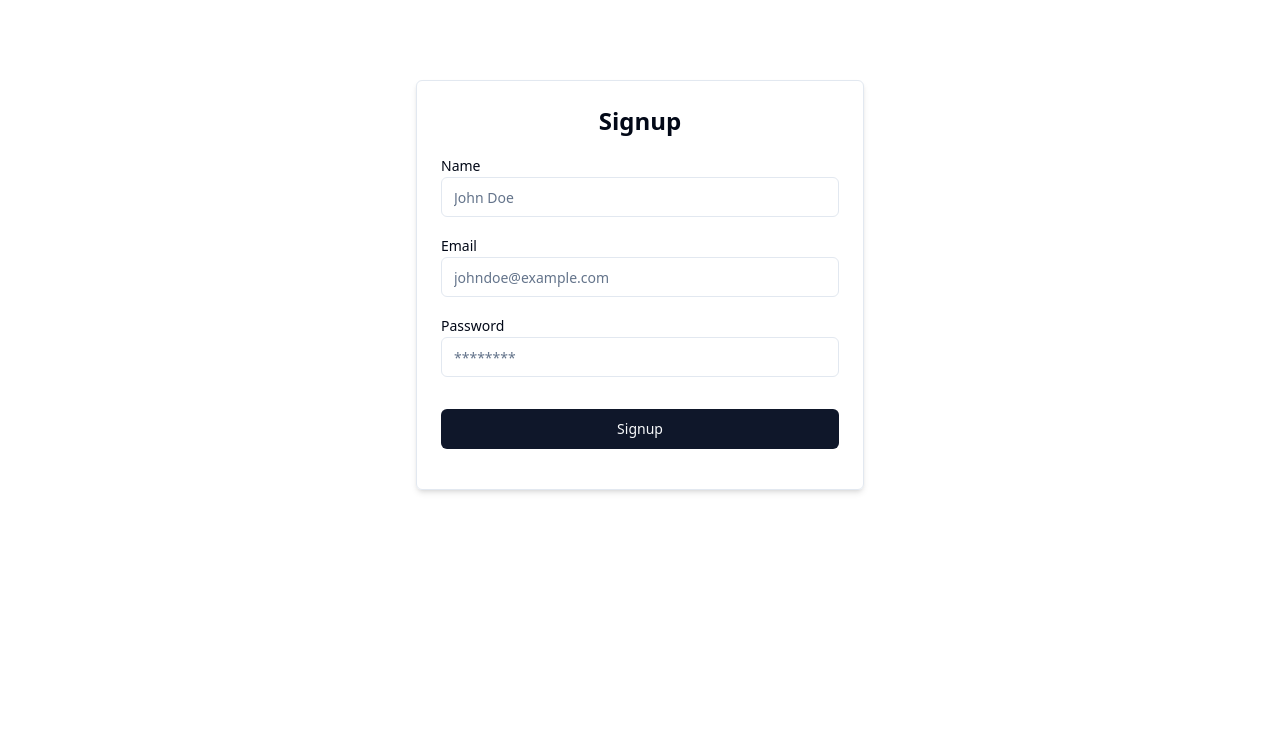
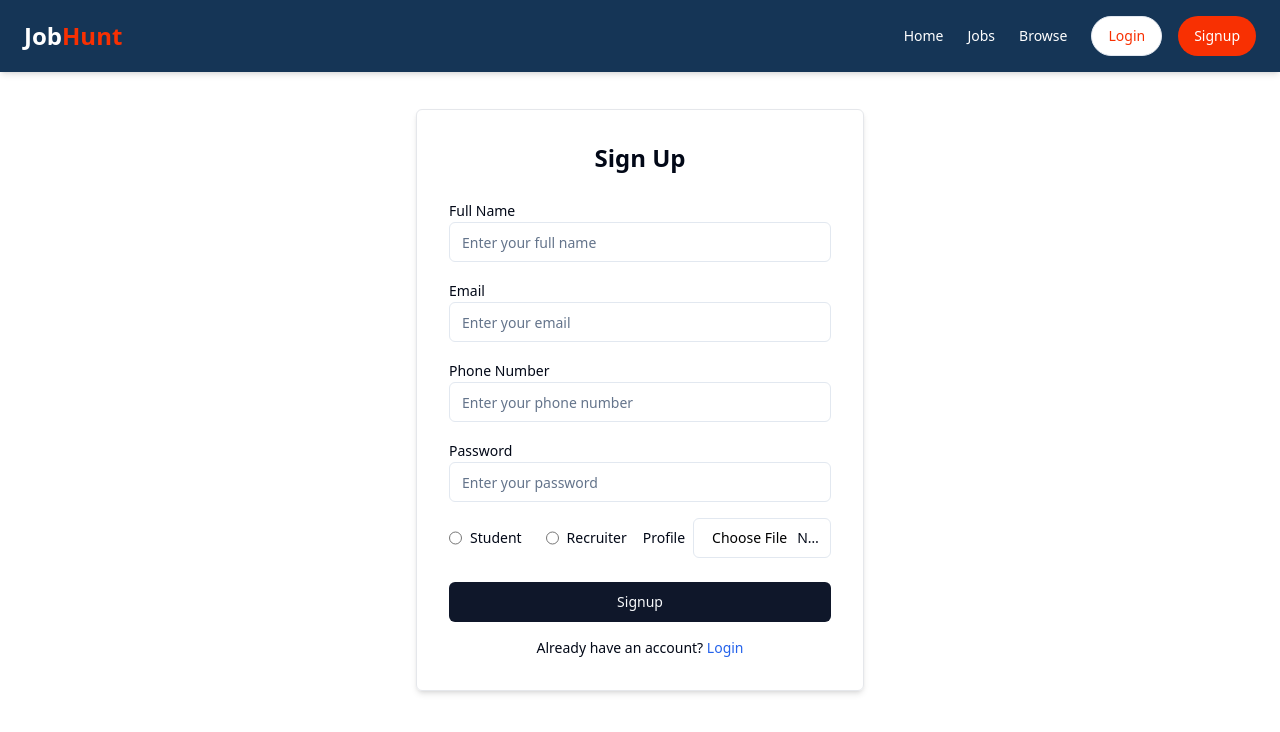
Before and after one commit to rajeev0590/Job-Hunt, a React app in the folder frontend/: page /signup in a window 1280 px wide. Shown: the top 732 px of the page. Built offline with nearby package versions, Linux system fonts and the light colour scheme; the HTML template or start-up script is replaced by a standard one.

Commit message:
authslice issue solved

```diff
--- a/frontend/src/components/auth/Signup.jsx
+++ b/frontend/src/components/auth/Signup.jsx
@@ -1,165 +1,3 @@
-// // import React, { useEffect, useState } from 'react'
-// // import Navbar from '../shared/Navbar'
-// // import { Label } from '../ui/label'
-// // import { Input } from '../ui/input'
-// // import { RadioGroup } from '../ui/radio-group'
-// // import { Button } from '../ui/button'
-// // import { Link, useNavigate } from 'react-router-dom'
-// // import axios from 'axios'
-// // import { USER_API_END_POINT } from '@/utils/constant'
-// // import { toast } from 'sonner'
-// // import { useDispatch, useSelector } from 'react-redux'
-// // import { setLoading } from '@/redux/authSlice'
-// // import { Loader2 } from 'lucide-react'
-
-// // const Signup = () => {
-
-// //     const [input, setInput] = useState({
-// //         fullname: "",
-// //         email: "",
-// //         phoneNumber: "",
-// //         password: "",
-// //         role: "",
-// //         file: ""
-// //     });
-// //     const {loading,user} = useSelector(store=>store.auth);
-// //     const dispatch = useDispatch();
-// //     const navigate = useNavigate();
-
-// //     const changeEventHandler = (e) => {
-// //         setInput({ ...input, [e.target.name]: e.target.value });
-// //     }
-// //     const changeFileHandler = (e) => {
-// //         setInput({ ...input, file: e.target.files?.[0] });
-// //     }
-// //     const submitHandler = async (e) => {
-// //         e.preventDefault();
-// //         const formData = new FormData();    //formdata object
-// //         formData.append("fullname", input.fullname);
-// //         formData.append("email", input.email);
-// //         formData.append("phoneNumber", input.phoneNumber);
-// //         formData.append("password", input.password);
-// //         formData.append("role", input.role);
-// //         if (input.file) {
-// //             formData.append("file", input.file);
-// //         }
-
-// //         try {
-// //             dispatch(setLoading(true));
-// //             const res = await axios.post(`${USER_API_END_POINT}/register`, formData, {
-// //                 headers: { 'Content-Type': "multipart/form-data" },
-// //                 withCredentials: true,
-// //             });
-// //             if (res.data.success) {
-// //                 navigate("/login");
-// //                 toast.success(res.data.message);
-// //             }
-// //         } catch (error) {
-// //             console.log(error);
-// //             toast.error(error.response.data.message);
-// //         } finally{
-// //             dispatch(setLoading(false));
-// //         }
-// //     }
-
-// //     useEffect(()=>{
-// //         if(user){
-// //             navigate("/");
-// //         }
-// //     },[])
-// //     return (
-// //         <div>
-// //             <Navbar />
-// //             <div className='flex items-center justify-center max-w-7xl mx-auto'>
-// //                 <form onSubmit={submitHandler} className='w-1/2 border border-gray-200 rounded-md p-4 my-10'>
-// //                     <h1 className='font-bold text-xl mb-5'>Sign Up</h1>
-// //                     <div className='my-2'>
-// //                         <Label>Full Name</Label>
-// //                         <Input
-// //                             type="text"
-// //                             value={input.fullname}
-// //                             name="fullname"
-// //                             onChange={changeEventHandler}
-// //                             placeholder="Enter your full name"
-// //                         />
-// //                     </div>
-// //                     <div className='my-2'>
-// //                         <Label>Email</Label>
-// //                         <Input
-// //                             type="email"
-// //                             value={input.email}
-// //                             name="email"
-// //                             onChange={changeEventHandler}
-// //                           placeholder="Enter your email"
-// //                         />
-// //                     </div>
-// //                     <div className='my-2'>
-// //                         <Label>Phone Number</Label>
-// //                         <Input
-// //                             type="text"
-// //                             value={input.phoneNumber}
-// //                             name="phoneNumber"
-// //                             onChange={changeEventHandler}
-// //                           placeholder="Enter your phone number"
-// //                         />
-// //                     </div>
-// //                     <div className='my-2'>
-// //                         <Label>Password</Label>
-// //                         <Input
-// //                             type="password"
-// //                             value={input.password}
-// //                             name="password"
-// //                             onChange={changeEventHandler}
-// //                          placeholder="Enter your password"
-// //                         />
-// //                     </div>
-// //                     <div className='flex items-center justify-between'>
-// //                         <RadioGroup className="flex items-center gap-4 my-5">
-// //                             <div className="flex items-center space-x-2">
-// //                                 <Input
-// //                                     type="radio"
-// //                                     name="role"
-// //                                     value="student"
-// //                                     checked={input.role === 'student'}
-// //                                     onChange={changeEventHandler}
-// //                                     className="cursor-pointer"
-// //                                 />
-// //                                 <Label htmlFor="r1">Student</Label>
-// //                             </div>
-// //                             <div className="flex items-center space-x-2">
-// //                                 <Input
-// //                                     type="radio"
-// //                                     name="role"
-// //                                     value="recruiter"
-// //                                     checked={input.role === 'recruiter'}
-// //                                     onChange={changeEventHandler}
-// //                                     className="cursor-pointer"
-// //                                 />
-// //                                 <Label htmlFor="r2">Recruiter</Label>
-// //                             </div>
-// //                         </RadioGroup>
-// //                         <div className='flex items-center gap-2'>
-// //                             <Label>Profile</Label>
-// //                             <Input
-// //                                 accept="image/*"
-// //                                 type="file"
-// //                                 onChange={changeFileHandler}
-// //                                 className="cursor-pointer"
-// //                             />
-// //                         </div>
-// //                     </div>
-// //                     {
-// //                         loading ? <Button className="w-full my-4"> <Loader2 className='mr-2 h-4 w-4 animate-spin' /> Please wait </Button> : <Button type="submit" className="w-full my-4">Signup</Button>
-// //                     }
-// //                     <span className='text-sm'>Already have an account? <Link to="/login" className='text-blue-600'>Login</Link></span>
-// //                 </form>
-// //             </div>
-// //         </div>
-// //     )
-// // }
-
-// // export default Signup
-
 // import React, { useEffect, useState } from 'react'
 // import Navbar from '../shared/Navbar'
 // import { Label } from '../ui/label'
@@ -229,17 +67,13 @@
 //             navigate("/");
 //         }
 //     },[])
-
 //     return (
-//         <div className="min-h-screen flex flex-col">
+//         <div>
 //             <Navbar />
-//             <div className='flex-grow flex items-center justify-center max-w-7xl mx-auto px-4 py-10 sm:py-16'>
-//                 <form
-//                   onSubmit={submitHandler}
-//                   className='w-full max-w-md border border-gray-200 rounded-md p-6 sm:p-8 shadow-md'
-//                 >
-//                     <h1 className='font-bold text-2xl mb-6 text-center'>Sign Up</h1>
-//                     <div className='mb-4'>
+//             <div className='flex items-center justify-center max-w-7xl mx-auto'>
+//                 <form onSubmit={submitHandler} className='w-1/2 border border-gray-200 rounded-md p-4 my-10'>
+//                     <h1 className='font-bold text-xl mb-5'>Sign Up</h1>
+//                     <div className='my-2'>
 //                         <Label>Full Name</Label>
 //                         <Input
 //                             type="text"
@@ -247,44 +81,40 @@
 //                             name="fullname"
 //                             onChange={changeEventHandler}
 //                             placeholder="Enter your full name"
-//                             required
 //                         />
 //                     </div>
-//                     <div className='mb-4'>
+//                     <div className='my-2'>
 //                         <Label>Email</Label>
 //                         <Input
 //                             type="email"
 //                             value={input.email}
 //                             name="email"
 //                             onChange={changeEventHandler}
-//                             placeholder="Enter your email"
-//                             required
+//                           placeholder="Enter your email"
 //                         />
 //                     </div>
-//                     <div className='mb-4'>
+//                     <div className='my-2'>
 //                         <Label>Phone Number</Label>
 //                         <Input
 //                             type="text"
 //                             value={input.phoneNumber}
 //                             name="phoneNumber"
 //                             onChange={changeEventHandler}
-//                             placeholder="Enter your phone number"
-//                             required
+//                           placeholder="Enter your phone number"
 //                         />
 //                     </div>
-//                     <div className='mb-4'>
+//                     <div className='my-2'>
 //                         <Label>Password</Label>
 //                         <Input
 //                             type="password"
 //                             value={input.password}
 //                             name="password"
 //                             onChange={changeEventHandler}
-//                             placeholder="Enter your password"
-//                             required
+//                          placeholder="Enter your password"
 //                         />
 //                     </div>
-//                     <div className='flex flex-col sm:flex-row sm:items-center sm:justify-between mb-6 gap-4'>
-//                         <RadioGroup className="flex items-center gap-6">
+//                     <div className='flex items-center justify-between'>
+//                         <RadioGroup className="flex items-center gap-4 my-5">
 //                             <div className="flex items-center space-x-2">
 //                                 <Input
 //                                     type="radio"
@@ -293,9 +123,8 @@
 //                                     checked={input.role === 'student'}
 //                                     onChange={changeEventHandler}
 //                                     className="cursor-pointer"
-//                                     required
 //                                 />
-//                                 <Label>Student</Label>
+//                                 <Label htmlFor="r1">Student</Label>
 //                             </div>
 //                             <div className="flex items-center space-x-2">
 //                                 <Input
@@ -305,9 +134,8 @@
 //                                     checked={input.role === 'recruiter'}
 //                                     onChange={changeEventHandler}
 //                                     className="cursor-pointer"
-//                                     required
 //                                 />
-//                                 <Label>Recruiter</Label>
+//                                 <Label htmlFor="r2">Recruiter</Label>
 //                             </div>
 //                         </RadioGroup>
 //                         <div className='flex items-center gap-2'>
@@ -321,15 +149,9 @@
 //                         </div>
 //                     </div>
 //                     {
-//                         loading
-//                         ? <Button className="w-full py-2 flex justify-center items-center gap-2">
-//                             <Loader2 className='h-5 w-5 animate-spin' /> Please wait
-//                           </Button>
-//                         : <Button type="submit" className="w-full py-2">Signup</Button>
+//                         loading ? <Button className="w-full my-4"> <Loader2 className='mr-2 h-4 w-4 animate-spin' /> Please wait </Button> : <Button type="submit" className="w-full my-4">Signup</Button>
 //                     }
-//                     <p className='text-center mt-4 text-sm'>
-//                         Already have an account? <Link to="/login" className='text-blue-600 hover:underline'>Login</Link>
-//                     </p>
+//                     <span className='text-sm'>Already have an account? <Link to="/login" className='text-blue-600'>Login</Link></span>
 //                 </form>
 //             </div>
 //         </div>
@@ -338,110 +160,180 @@
 
 // export default Signup
 
-
-import React, { useEffect, useState } from 'react';
-import { Input } from '@/components/ui/input';
-import { Button } from '@/components/ui/button';
-import { Label } from '@/components/ui/label';
-import { Loader2 } from 'lucide-react';
-import { toast } from 'react-hot-toast';
-import axios from 'axios';
-import { useDispatch, useSelector } from 'react-redux';
-import { useNavigate } from 'react-router-dom';
-import { setLoading, setUser } from '@/redux/slices/authSlice';
+import React, { useEffect, useState } from 'react'
+import Navbar from '../shared/Navbar'
+import { Label } from '../ui/label'
+import { Input } from '../ui/input'
+import { RadioGroup } from '../ui/radio-group'
+import { Button } from '../ui/button'
+import { Link, useNavigate } from 'react-router-dom'
+import axios from 'axios'
+import { USER_API_END_POINT } from '@/utils/constant'
+import { toast } from 'sonner'
+import { useDispatch, useSelector } from 'react-redux'
+import { setLoading } from '@/redux/authSlice'
+import { Loader2 } from 'lucide-react'
 
 const Signup = () => {
+
+    const [input, setInput] = useState({
+        fullname: "",
+        email: "",
+        phoneNumber: "",
+        password: "",
+        role: "",
+        file: ""
+    });
+    const {loading,user} = useSelector(store=>store.auth);
     const dispatch = useDispatch();
     const navigate = useNavigate();
-  const { loading, user } = useSelector((state) => state.auth);
 
-  const [email, setEmail] = useState('');
-  const [name, setName] = useState('');
-  const [password, setPassword] = useState('');
-
-  const handleSignup = async (e) => {
+    const changeEventHandler = (e) => {
+        setInput({ ...input, [e.target.name]: e.target.value });
+    }
+    const changeFileHandler = (e) => {
+        setInput({ ...input, file: e.target.files?.[0] });
+    }
+    const submitHandler = async (e) => {
         e.preventDefault();
-
-    if (!email || !name || !password) {
-      toast.error("All fields are required");
-      return;
+        const formData = new FormData();    //formdata object
+        formData.append("fullname", input.fullname);
+        formData.append("email", input.email);
+        formData.append("phoneNumber", input.phoneNumber);
+        formData.append("password", input.password);
+        formData.append("role", input.role);
+        if (input.file) {
+            formData.append("file", input.file);
         }
 
+        try {
             dispatch(setLoading(true));
-
-    try {
-      const res = await axios.post(`${import.meta.env.VITE_BACKEND_URL}/api/v1/user/register`, {
-        email, name, password
+            const res = await axios.post(`${USER_API_END_POINT}/register`, formData, {
+                headers: { 'Content-Type': "multipart/form-data" },
+                withCredentials: true,
             });
-
+            if (res.data.success) {
+                navigate("/login");
                 toast.success(res.data.message);
-      dispatch(setUser(res.data.user));
-      localStorage.setItem("token", res.data.token);
-      navigate("/");
-    } catch (err) {
-      console.error(err);
-      toast.error(err.response?.data?.message || "Signup failed");
-    } finally {
+            }
+        } catch (error) {
+            console.log(error);
+            toast.error(error.response.data.message);
+        } finally{
             dispatch(setLoading(false));
         }
-  };
+    }
 
-  useEffect(() => {
-    if (user) navigate("/");
-  }, [user]);
+    useEffect(()=>{
+        if(user){
+            navigate("/");
+        }
+    },[])
 
     return (
-    <div className='max-w-md mx-auto p-6 shadow-md mt-20 border rounded-md'>
-      <h2 className='text-2xl font-semibold mb-4 text-center'>Signup</h2>
-      <form onSubmit={handleSignup}>
-        <div className="mb-4">
-          <Label htmlFor="name">Name</Label>
+        <div className="min-h-screen flex flex-col">
+            <Navbar />
+            <div className='flex-grow flex items-center justify-center max-w-7xl mx-auto px-4 py-10 sm:py-16'>
+                <form
+                  onSubmit={submitHandler}
+                  className='w-full max-w-md border border-gray-200 rounded-md p-6 sm:p-8 shadow-md'
+                >
+                    <h1 className='font-bold text-2xl mb-6 text-center'>Sign Up</h1>
+                    <div className='mb-4'>
+                        <Label>Full Name</Label>
                         <Input
                             type="text"
-            id="name"
-            placeholder="John Doe"
-            value={name}
-            onChange={(e) => setName(e.target.value)}
+                            value={input.fullname}
+                            name="fullname"
+                            onChange={changeEventHandler}
+                            placeholder="Enter your full name"
+                            required
                         />
                     </div>
-        <div className="mb-4">
-          <Label htmlFor="email">Email</Label>
+                    <div className='mb-4'>
+                        <Label>Email</Label>
                         <Input
                             type="email"
-            id="email"
-            placeholder="johndoe@example.com"
-            value={email}
-            onChange={(e) => setEmail(e.target.value)}
+                            value={input.email}
+                            name="email"
+                            onChange={changeEventHandler}
+                            placeholder="Enter your email"
+                            required
                         />
                     </div>
-        <div className="mb-4">
-          <Label htmlFor="password">Password</Label>
+                    <div className='mb-4'>
+                        <Label>Phone Number</Label>
+                        <Input
+                            type="text"
+                            value={input.phoneNumber}
+                            name="phoneNumber"
+                            onChange={changeEventHandler}
+                            placeholder="Enter your phone number"
+                            required
+                        />
+                    </div>
+                    <div className='mb-4'>
+                        <Label>Password</Label>
                         <Input
                             type="password"
-            id="password"
-            placeholder="********"
-            value={password}
-            onChange={(e) => setPassword(e.target.value)}
+                            value={input.password}
+                            name="password"
+                            onChange={changeEventHandler}
+                            placeholder="Enter your password"
+                            required
                         />
                     </div>
-
-        <Button
-          type="submit"
-          className="w-full my-4"
-          disabled={loading}
-        >
-          {loading ? (
-            <>
-              <Loader2 className='mr-2 h-4 w-4 animate-spin' />
-              Please wait...
-            </>
-          ) : (
-            "Signup"
-          )}
+                    <div className='flex flex-col sm:flex-row sm:items-center sm:justify-between mb-6 gap-4'>
+                        <RadioGroup className="flex items-center gap-6">
+                            <div className="flex items-center space-x-2">
+                                <Input
+                                    type="radio"
+                                    name="role"
+                                    value="student"
+                                    checked={input.role === 'student'}
+                                    onChange={changeEventHandler}
+                                    className="cursor-pointer"
+                                    required
+                                />
+                                <Label>Student</Label>
+                            </div>
+                            <div className="flex items-center space-x-2">
+                                <Input
+                                    type="radio"
+                                    name="role"
+                                    value="recruiter"
+                                    checked={input.role === 'recruiter'}
+                                    onChange={changeEventHandler}
+                                    className="cursor-pointer"
+                                    required
+                                />
+                                <Label>Recruiter</Label>
+                            </div>
+                        </RadioGroup>
+                        <div className='flex items-center gap-2'>
+                            <Label>Profile</Label>
+                            <Input
+                                accept="image/*"
+                                type="file"
+                                onChange={changeFileHandler}
+                                className="cursor-pointer"
+                            />
+                        </div>
+                    </div>
+                    {
+                        loading
+                        ? <Button className="w-full py-2 flex justify-center items-center gap-2">
+                            <Loader2 className='h-5 w-5 animate-spin' /> Please wait
                           </Button>
+                        : <Button type="submit" className="w-full py-2">Signup</Button>
+                    }
+                    <p className='text-center mt-4 text-sm'>
+                        Already have an account? <Link to="/login" className='text-blue-600 hover:underline'>Login</Link>
+                    </p>
                 </form>
             </div>
-  );
-};
+        </div>
+    )
+}
 
-export default Signup;
+export default Signup
```
Lines whose indentation alone changed are shown as unchanged.
